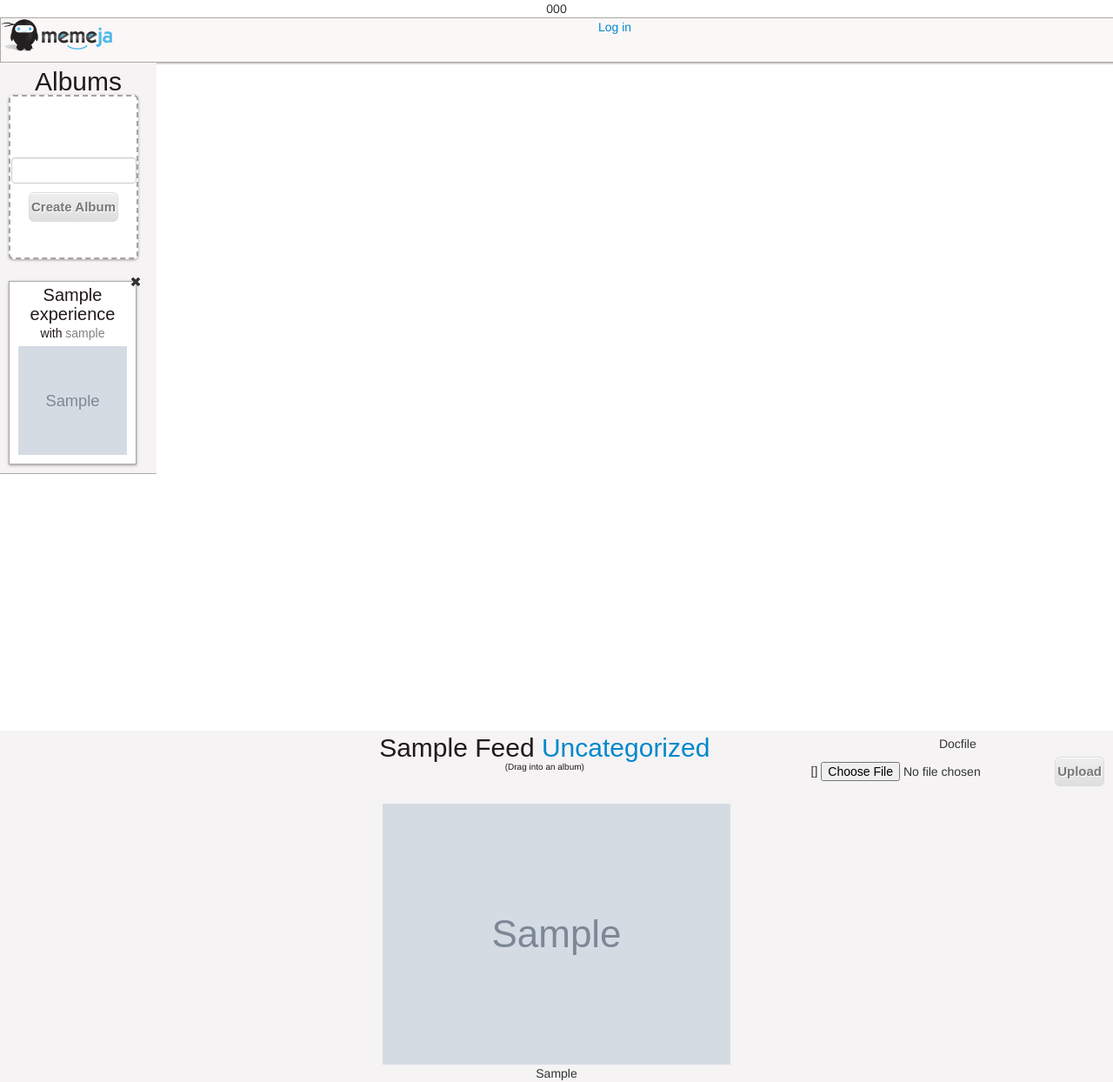
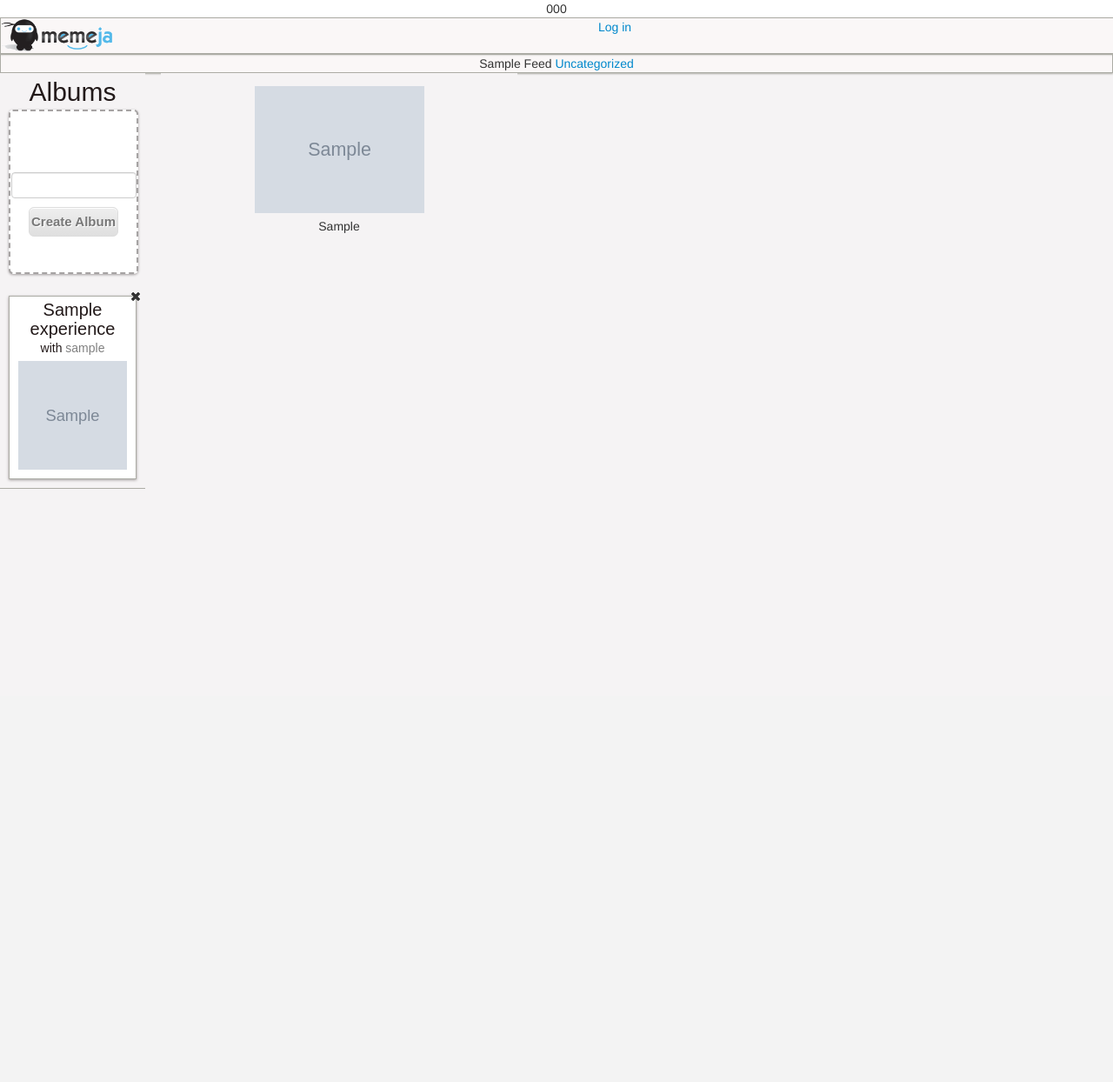
Before and after one commit to deloschang/Python-Project, a Django app: template webapp/templates/profile.html in a window 1280 px wide. Shown: the whole page at 87% size. After the commit the page ends 562 px from the top, so only its background shows below. Run offline with Django 3.2, Linux system fonts and the light colour scheme; the template is opened without the code that fills it: most values are stand-ins (such as "Sample title", 1, 10 or a date in 2020); grey boxes marked "Sample" are stand-in pictures; form fields are guessed from the names that the template uses; some libraries are stand-ins or nearby versions.

Commit message:
merged with max design

```diff
--- a/webapp/static/css/mainpg.css
+++ b/webapp/static/css/mainpg.css
@@ -20,6 +20,10 @@
 
 #uncategorized, #album_list, #shared_albumlist {
   width: 1800px;
+}
+
+.schoolmemes{
+	margin:5px;
 }
 
 #macromeme {
@@ -378,6 +382,11 @@
 
 	/* 2 master */
 
+	#test_me{
+
+
+	}
+
 	#intro_logo {
 		position:relative;
 		width:130px;
@@ -394,7 +403,7 @@
 		background-color:#FAF7F7;
 		/*initial #F0F8FF*/
 		width: 100%;
-		height:40px;
+		height:30px;
 		border:1px solid #ACACA5;
 		box-shadow:0px .5px 2px #ACACA5;
 		padding-bottom:10px;
@@ -408,7 +417,6 @@
 		float:right;
 		display:inline;
 		font-size:15px;
-		margin-top:12px;
 		margin-right:25px;
 	}
 
@@ -429,6 +437,12 @@
 		font-family:"helvetica neu", arial, sans-serif;
 	}
 
+	#subheader_container{
+		background-color:#FAF7F7;
+		border:1px solid #ACACA5;
+		box-shadow:0px .5px 2px #ACACA5;
+
+	}
 
 	.h1{
 		position:absolute;
@@ -449,7 +463,6 @@
 
 	#albums_container_placeholder{
 		position:relative;
-		height:768px;
 		width:180px;
 
 
@@ -459,15 +472,17 @@
 		position:fixed;
 		max-height:768px;
 		border-bottom:1px solid #ACACA5;
-		width:180px;
+		/*width:180px;*/
 		background-color:rgb(245,243,244);
 		padding-top:5px;
 		overflow:scroll;
+		z-index:500;
 	}
 
 	#albums_header_container{
 		position:relative;
 		width:100%;
+		height:30px;
 	}
 	#albums_header{
 		font-size:30px;
@@ -624,8 +639,8 @@
 
 
 	#uncat_container{
-		position:relative;
-		width: 100%;
+		float:left;
+		margin-left:185px;
 		background-color:#F5F3F4;
 		padding-top:5px;
 	}
--- a/webapp/templates/profile.html
+++ b/webapp/templates/profile.html
@@ -2,10 +2,38 @@
 {# Default profile and album page that logged-in user sees #}
 {# Authentication handled in views.index #}
 
+<!--<span id="test me"> banana man </span>-->
 {% extends 'base.html' %}
 
 {# displays new/uncategorized memes to profile for categorization#}
 {% block content %}
+<div id="subheader_container">
+	{% if is_uncat %}
+        {# User is on uncat page #}
+        <a href="{% url webapp_index %}">{{ user_school }} Feed</a>
+        Uncategorized
+		<span id="uncat_header_text_addition">
+		(Drag into an album)
+		</span>
+		<div id="upload_button_container" >
+			<form action="{% url create %}" method="post" enctype="multipart/form-data">
+			  {% csrf_token %}
+			  {{ imageform.non_field_errors }}
+			  {{ imageform.docfile.label_tag }} {{ imageform.docfile.help_text }}
+				{{ imageform.image.errors }}
+				{{ imageform.image }}
+					<span id="profile_button">
+						<input type="submit" value="Upload" /></p>
+					</span>
+			</form>
+		</div>
+      {% else %}
+        {# User is on School feed page #}
+        {{ user_school }} Feed
+        <a href="{% url webapp_index_uncat %}">Uncategorized</a>
+      {% endif %}
+<div style ="clear:both;"></div>
+</div>
 
 <div id="albums_container_placeholder">
   <div id="albums_container">
@@ -81,40 +109,13 @@
     No experience albums
   {% endif %}
   </div>
-</div>
+	<div style ="clear:both;"></div>
+  </div>
 
 
  <div id="uncat_container">
-	<div id="upload_button_container" >
-			<form action="{% url create %}" method="post" enctype="multipart/form-data">
-			  {% csrf_token %}
-			  {{ imageform.non_field_errors }}
-			  {{ imageform.docfile.label_tag }} {{ imageform.docfile.help_text }}
-				{{ imageform.image.errors }}
-				{{ imageform.image }}
-					<span id="profile_button">
-						<input type="submit" value="Upload" /></p>
-					</span>
-			</form>
-		</div>
 	<div id="uncat_header_container">
 		<div id="uncat_header_text">
-      {% if is_uncat %}
-        {# User is on uncat page #}
-        <a href="{% url webapp_index %}">{{ user_school }} Feed</a>
-        Uncategorized
-      {% else %}
-        {# User is on School feed page #}
-        {{ user_school }} Feed
-        <a href="{% url webapp_index_uncat %}">Uncategorized</a>
-      {% endif %}
-		</div>
-		<span id="uncat_header_text_addition">
-		(Drag into an album)
-		</span>
-
-
-		<div style ="clear:both;"></div>
 	 </div>
 
   {% if memes and is_uncat %}
```
Also changed, not shown: webapp/templates/base.html (line endings or trailing spaces), 1 other file.
